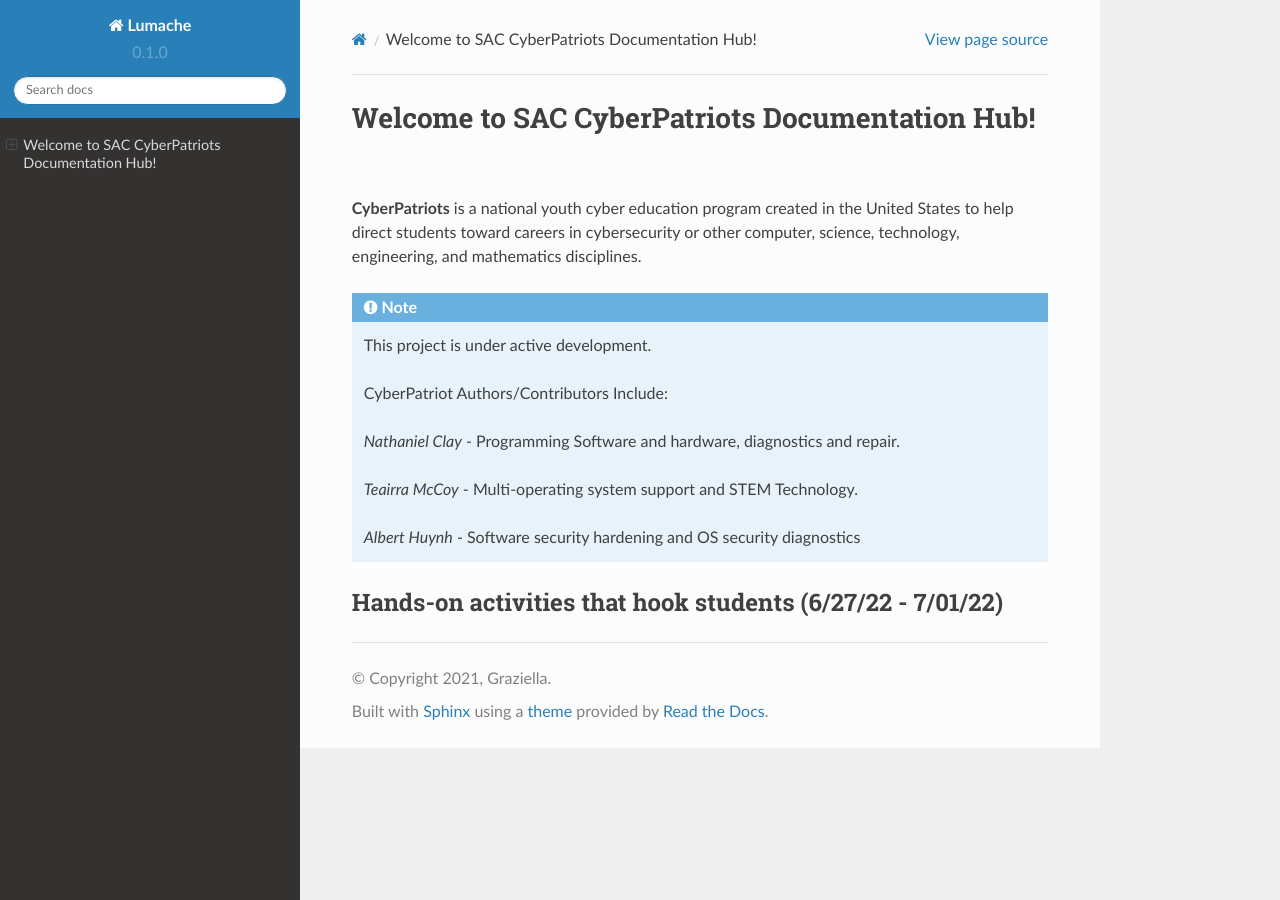
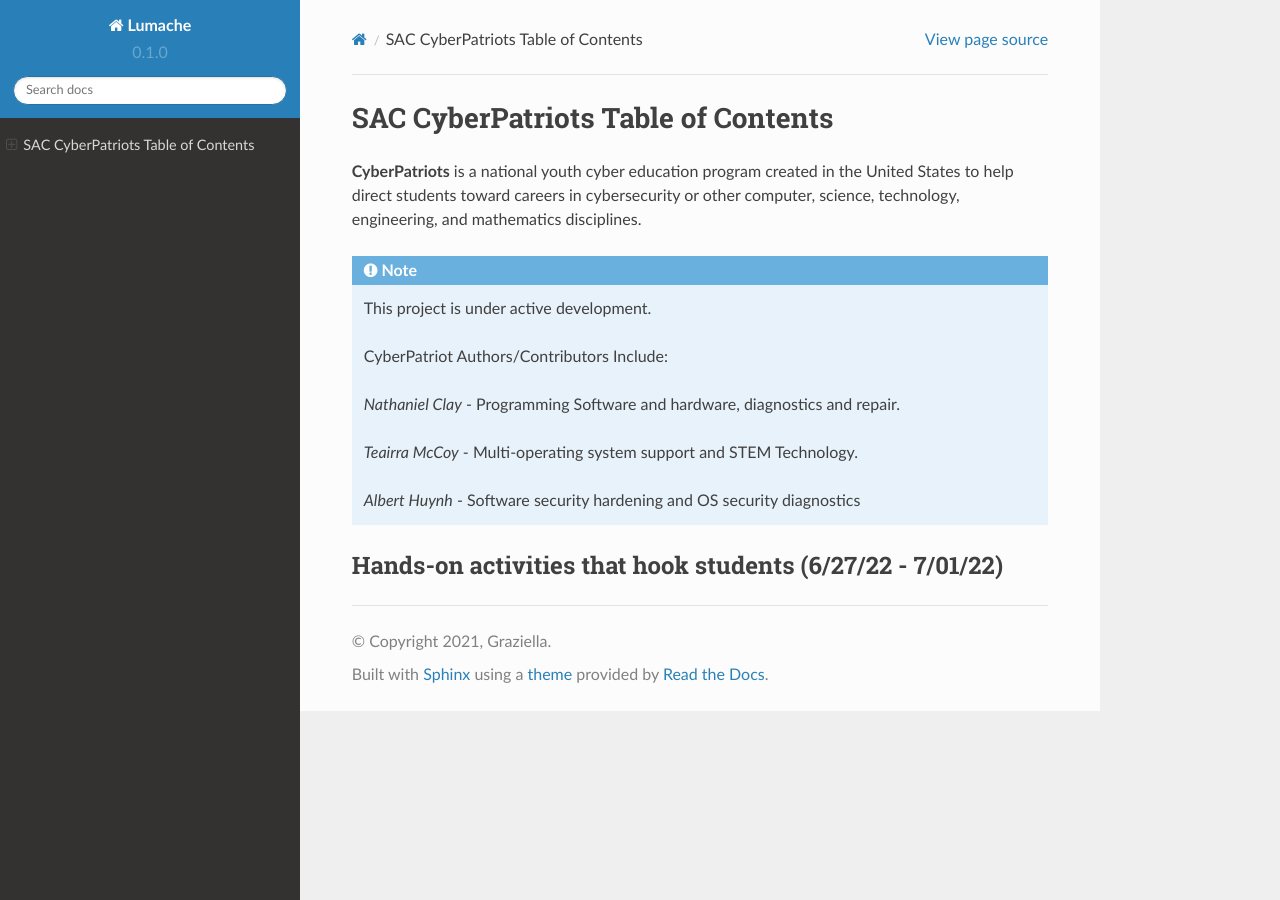
Before and after one commit to natt96z/cybersac, a Sphinx documentation site: the page built from docs/source/index.rst, in a window 1280 px wide. Built offline with Sphinx 7.4.7 and the Read the Docs theme 2.0.0, drawn with Linux system fonts in a browser that asks for light colours.

Commit message:
Update index.rst

```diff
--- a/docs/source/index.rst
+++ b/docs/source/index.rst
@@ -1,6 +1,6 @@
 
 
-Welcome to SAC CyberPatriots Documentation Hub!
+SAC CyberPatriots Table of Contents
 ===================================
 
 **CyberPatriots** is a national youth cyber education program created in the United States to help direct students toward careers in cybersecurity or other computer, science, technology, engineering, and mathematics disciplines.
```
